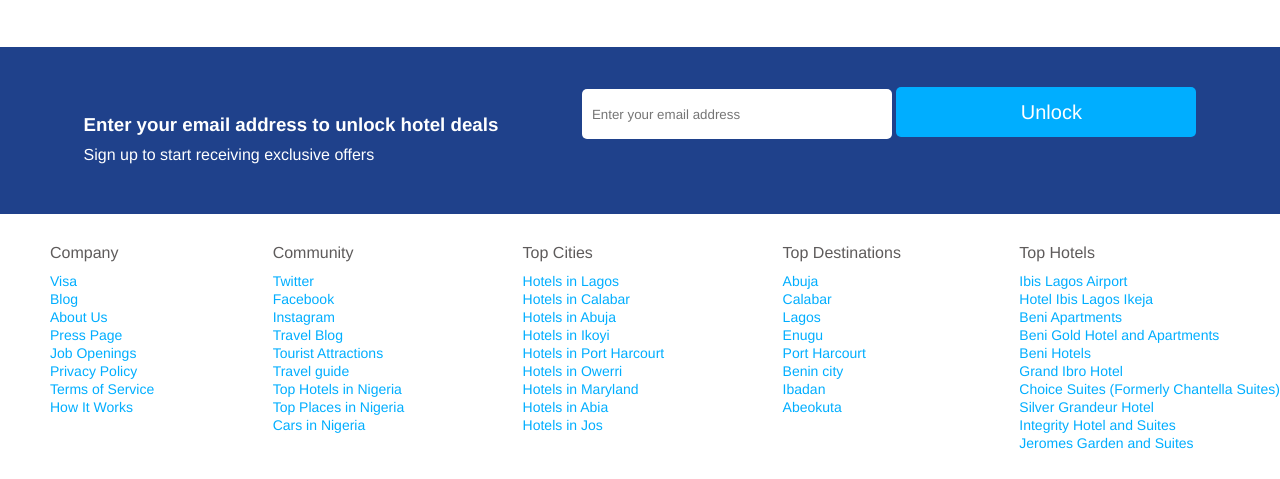
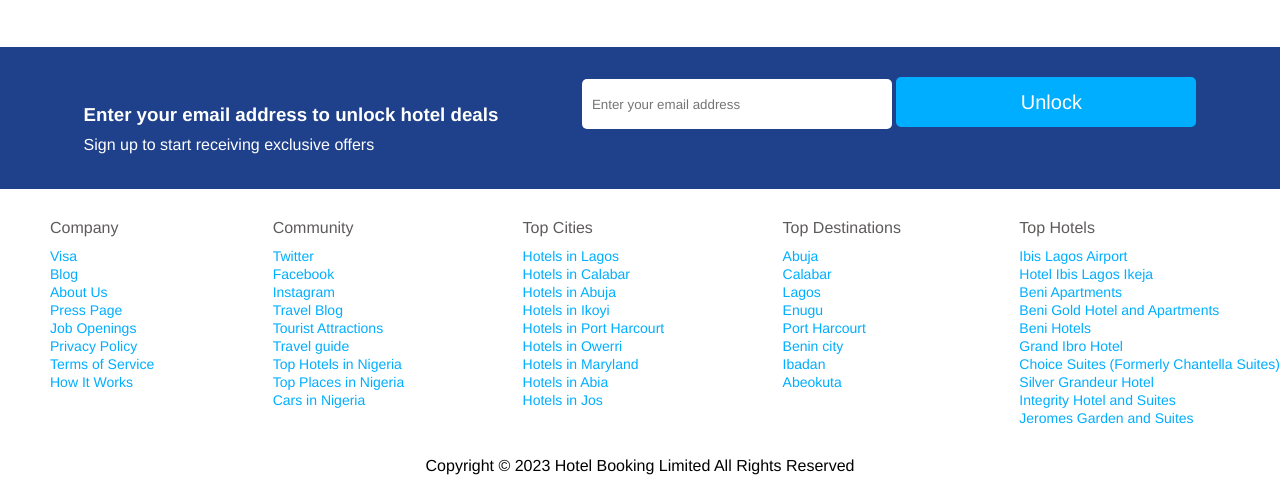
Before and after one commit to esteriella/project_ng, a plain HTML site: page hotels-in-lagos.html in a window 1280 px wide. Shown: the part 5886-6365 px from the top of the page. Drawn offline with Linux system fonts and the light colour scheme.

Commit message:
added change

```diff
--- a/hotels-in-lagos.html
+++ b/hotels-in-lagos.html
@@ -959,10 +959,9 @@
                     <!-- Hotels Details Box with discount and reviews -->
                     <div itemscope itemtype="http://schema.org/Hotel" class="listing-hotels ">
                         <div class="row">
-                            <div class="col-xs-12 col-sm-4 listing-hotels-slider-box">
+                            <div class="col listing-hotels-slider-box">
                                 <div class="listing-hotels-slider  ">
                                     <div class="image" >
-
                                     <meta itemprop="image" content="https://media.hotels.ng/img/h26241/260/240/b1/ibis-lagos-airport-26241-40.jpg">
                                         <a href="https://hotels.ng/hotel/26241-ibis-lagos-airport-lagos"><span class="visibility-hidden">Go to hotel</span>
                                                 <img src="img/ibis-hotel.jpg"  alt=" " class="width-100" />
--- a/style.css
+++ b/style.css
@@ -330,7 +330,6 @@ ul :hover ul{
     gap: 30px;
     text-align: center;
 }
-
 
 .destination-card:hover {
     border: 1px rgb(22, 161, 216);
@@ -788,8 +787,6 @@ ul :hover ul{
     color: rgb(0, 174, 255);
 }
 
-
-
 .btn1-primary {
     border: 1px solid rgb(0, 174, 255);
     margin-left: 20px;
@@ -800,7 +797,6 @@ ul :hover ul{
     padding-left: 3px;
     padding-right: 3px;
 }
-
 
 .btn1-primary:hover {
     background-color: rgb(0, 174, 255);
@@ -1298,7 +1294,6 @@ h4 .lagos-h{
 }
 
 .btn-primary-btn {
-
     margin-top: 50px;
     color: #fff;
     width: 100%;
@@ -1369,8 +1364,8 @@ h4 .lagos-h{
     margin-bottom: 30px;
     background-color: rgb(31, 65, 139);
     color: white;
-    padding-top: 15px;
-    padding-bottom: 20px;
+    padding-top: 5px;
+    padding-bottom: 5px;
 }
 
 .row-unlock-deals {
@@ -1384,7 +1379,7 @@ h4 .lagos-h{
     margin-bottom: 15px;
 }
 
-.email_subscribe2{
+.email_subscribe2 {
     width: 300px;
     height: 50px;
     margin-top: 25px;
```
